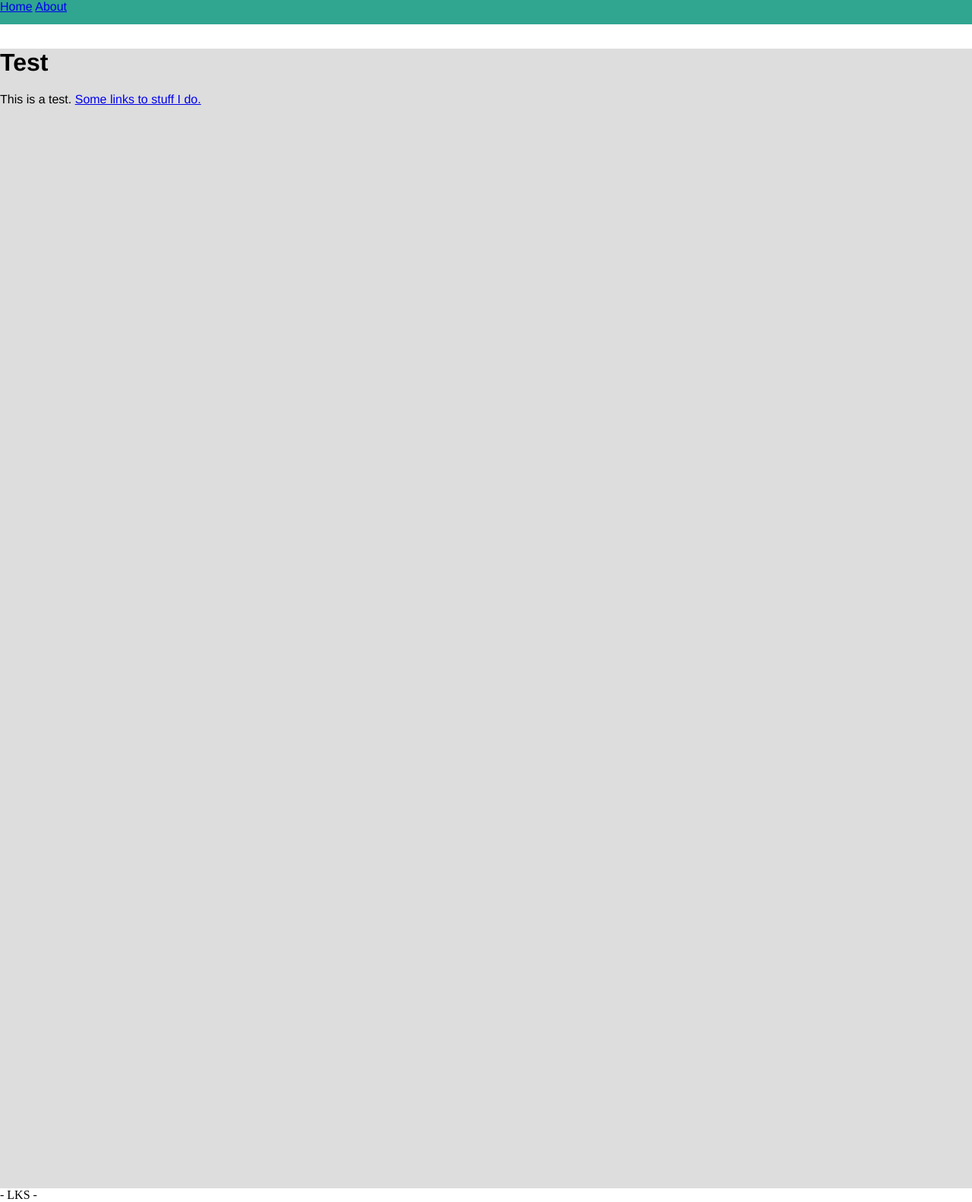
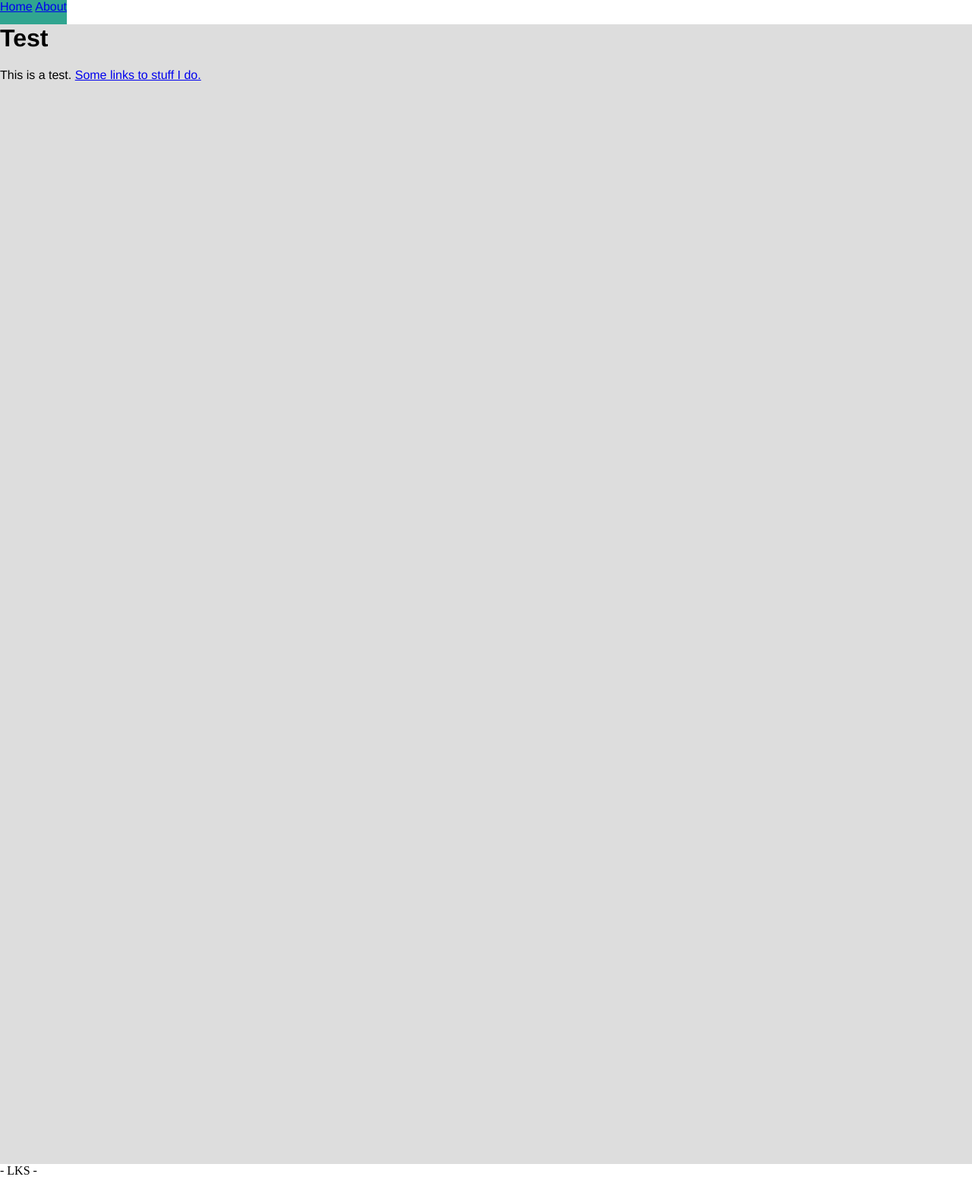
Before and after one commit to LKS90/LKS90.github.io, a Jekyll site: the page built from index.html, in a window 1280 px wide. Shown: the whole page at 76% size. Built offline with Jekyll 4.4.1, drawn with Linux system fonts in a browser that asks for light colours; after the commit the page ends 1550 px from its top, so only the background shows below that.

Commit message:
Update main.css

```diff
--- a/css/main.css
+++ b/css/main.css
@@ -7,13 +7,12 @@ h {
     background-color: #95d2cd;
 }
 .outer {
-    background-color: #30a590;
-    font-family: "Helvetica Neue", "Arial", sans-serif;
     position: relative;
-    width: auto;
-    height: 2rem;
 }
 .outer .header {
+    font-family: "Helvetica Neue", "Arial", sans-serif;
+    background-color: #30a590;
+    height: 2rem;
     color: #d8e18f;
     position: fixed;
     z-index: 2;
```
